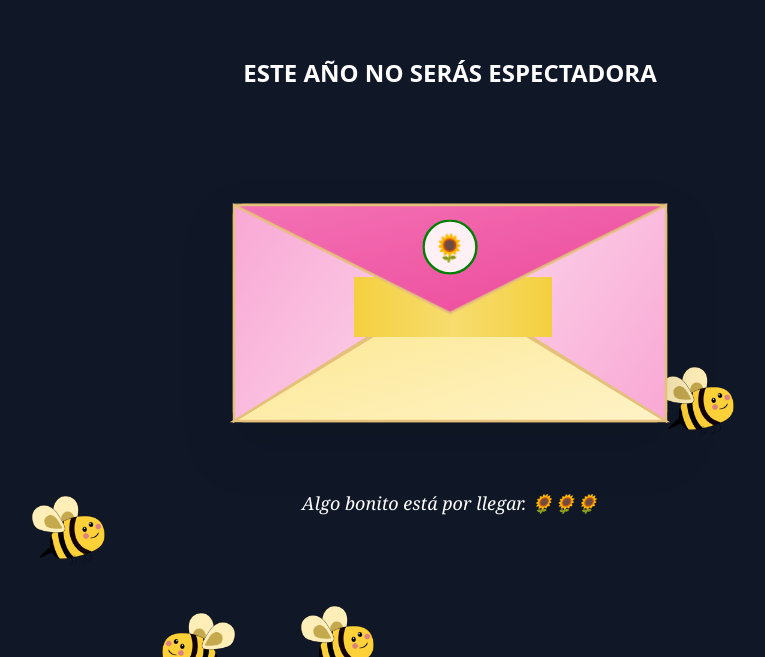
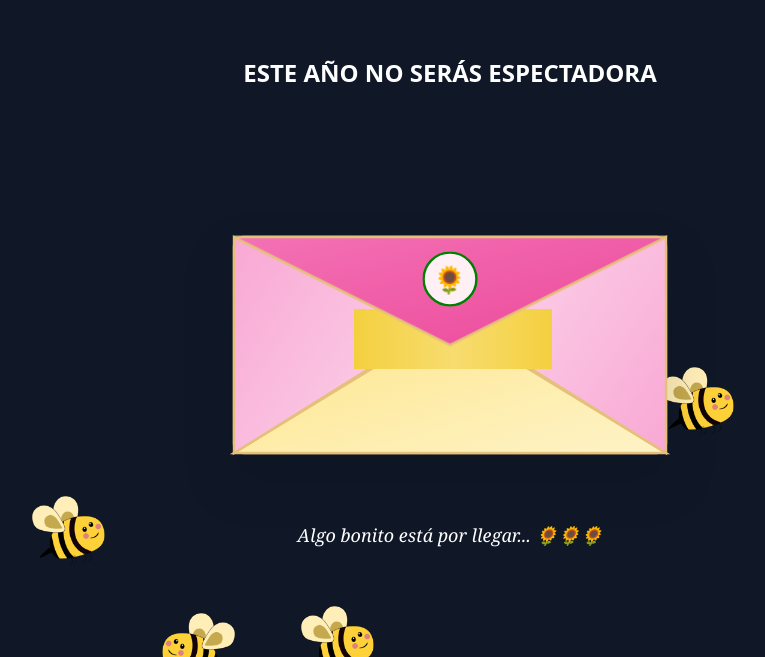
Before and after one commit to AlexRojasCoaquira/yellow-flowers, a React (Vite) app: page / in a window 1280 px wide. Shown: the part 143-800 px from the top of the page, without its empty margins (190-955 px from the left). Built offline with nearby package versions, Linux system fonts and the light colour scheme.

Commit message:
change text

```diff
--- a/src/components/Sobre.jsx
+++ b/src/components/Sobre.jsx
@@ -15,7 +15,9 @@ export default function RomanticEnvelope({ message = '' }) {
         className="relative w-120 h-100 cursor-pointer"
         onClick={() => openCard()}
       >
-        <h2 className="text-center text-white text-2xl font-bold">ESTE AÑO NO SERÁS ESPECTADORA</h2>
+        <h2 className="text-center text-white text-2xl font-bold mb-8">
+          ESTE AÑO NO SERÁS ESPECTADORA
+        </h2>
         <div
           className={`absolute left-1/2 bottom-0 w-[240px] h-[150px] bg-white rounded-md shadow-xl border border-gray-200 transition-all duration-700 ease-in-out z-20 flex items-center justify-center text-dark text-center font-serif italic text-lg px-5
           ${
@@ -215,7 +217,7 @@ export default function RomanticEnvelope({ message = '' }) {
           </defs>
         </svg>
         <h3 className="text-center text-white text-lg font-serif italic">
-          Algo bonito está por llegar. 🌻🌻🌻
+          Algo bonito está por llegar... 🌻🌻🌻
         </h3>
       </div>
     </div>
```
